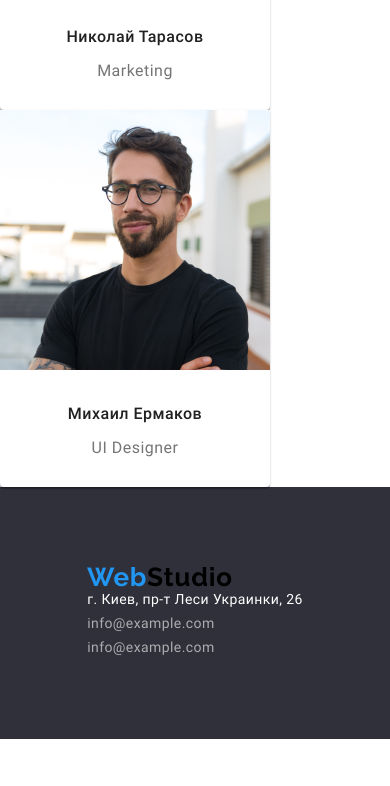
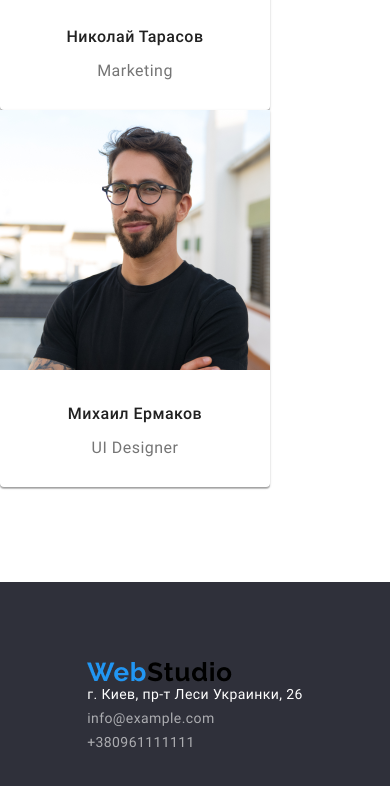
Before and after one commit to GHimenos/HomeWorkHtmlCss, a plain HTML site: page index.html in a window 390 px wide. Shown: the part 3481-4267 px from the top of the page. Before the commit the page ends 4220 px from the top, so only its background shows below. Drawn offline with Linux system fonts and the light colour scheme.

Commit message:
Footer margin-top added, footer phone added

```diff
--- a/index.html
+++ b/index.html
@@ -122,7 +122,7 @@
             <div>
                 <p>г. Киев, пр-т Леси Украинки, 26</p>
                 <p>info@example.com</p>
-                <p>info@example.com</p>
+                <p>+380961111111</p>
             </div>
         </div>
 
--- a/style.css
+++ b/style.css
@@ -254,6 +254,7 @@ footer {
     display: flex;
     flex-flow: column;
     justify-content: center;
+    margin-top: 95px;
 }
 
 .contentWrapper {
```
